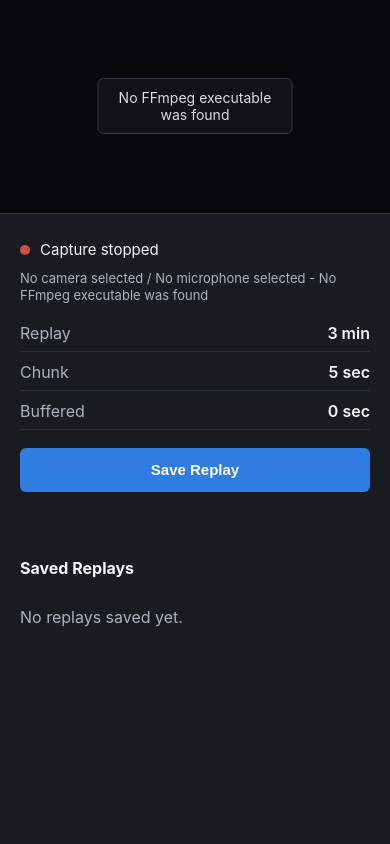
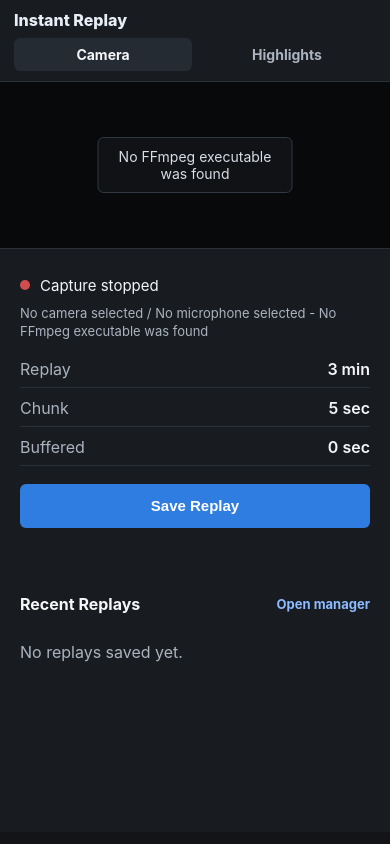
Before and after one commit to OrEsperansa/Sigit-Cam, a FastAPI app: page / in a window 390 px wide. Run offline with FastAPI, Linux system fonts and the light colour scheme; data that the repository does not hold is empty.

Commit message:
Add highlights manager and low-latency capture settings

```diff
--- a/app/config.py
+++ b/app/config.py
@@ -18,6 +18,13 @@ def _int_env(name: str, default: int) -> int:
     return int(value)
 
 
+def _path_env(name: str) -> Path | None:
+    value = os.getenv(name)
+    if value is None or value.strip() == "":
+        return None
+    return Path(value)
+
+
 @dataclass(frozen=True)
 class Settings:
     host: str = os.getenv("HOST", "0.0.0.0")
@@ -28,6 +35,7 @@ class Settings:
     video_device: str = os.getenv("VIDEO_DEVICE", "")
     audio_device: str = os.getenv("AUDIO_DEVICE", "")
     rtsp_url: str = os.getenv("RTSP_URL", "")
+    rtsp_transport: str = os.getenv("RTSP_TRANSPORT", "tcp").lower()
 
     replay_minutes: int = _int_env("REPLAY_MINUTES", 3)
     max_buffer_minutes: int = _int_env("MAX_BUFFER_MINUTES", 5)
@@ -35,12 +43,17 @@ class Settings:
     video_resolution: str = os.getenv("VIDEO_RESOLUTION", "1920x1080")
     fps: int = _int_env("FPS", 30)
     video_codec: str = os.getenv("VIDEO_CODEC", "libx264")
+    video_pixel_format: str = os.getenv("VIDEO_PIXEL_FORMAT", "auto").lower()
     audio_codec: str = os.getenv("AUDIO_CODEC", "aac")
     ffmpeg_path: str = os.getenv("FFMPEG_PATH", "")
     live_fps: int = _int_env("LIVE_FPS", 8)
     live_width: int = _int_env("LIVE_WIDTH", 960)
     live_jpeg_quality: int = _int_env("LIVE_JPEG_QUALITY", 8)
-    dshow_rtbufsize: str = os.getenv("DSHOW_RTBUFSIZE", "512M")
+    dshow_rtbufsize: str = os.getenv("DSHOW_RTBUFSIZE", "32M")
+    low_latency_capture: bool = os.getenv("LOW_LATENCY_CAPTURE", "1").lower() not in {"0", "false", "no"}
+    replay_finalize_wait_seconds: int = _int_env("REPLAY_FINALIZE_WAIT_SECONDS", 7)
+    replay_audio_mode: str = os.getenv("REPLAY_AUDIO_MODE", "repair").lower()
+    replay_backup_dir: Path | None = _path_env("REPLAY_BACKUP_DIR")
 
     data_dir: Path = BASE_DIR / "data"
     chunk_dir: Path = BASE_DIR / "data" / "chunks"
--- a/app/main.py
+++ b/app/main.py
@@ -12,7 +12,7 @@ from fastapi.staticfiles import StaticFiles
 from fastapi.templating import Jinja2Templates
 
 from .config import settings
-from .ffmpeg import CaptureProcess, cleanup_old_chunks, discover_ffmpeg_path, ffmpeg_discovery_error, list_dshow_devices, recent_chunks, save_replay
+from .ffmpeg import CaptureProcess, ReplaySaveResult, cleanup_old_chunks, discover_ffmpeg_path, ffmpeg_discovery_error, list_dshow_devices, recent_chunks, save_replay
 
 
 logging.basicConfig(level=logging.INFO, format="%(asctime)s %(levelname)s %(name)s: %(message)s")
@@ -22,7 +22,7 @@ APP_VERSION = "mjpeg-live-v3"
 templates = Jinja2Templates(directory=str(Path(__file__).resolve().parent / "templates"))
 capture = CaptureProcess(settings)
 replay_lock = asyncio.Lock()
-replay_task: asyncio.Task[Path] | None = None
+replay_task: asyncio.Task[ReplaySaveResult] | None = None
 
 
 async def cleanup_loop() -> None:
@@ -73,6 +73,16 @@ async def index(request: Request):
         },
     )
 
+
+@app.get("/highlights", response_class=HTMLResponse)
+async def highlights(request: Request):
+    return templates.TemplateResponse(
+        "highlights.html",
+        {
+            "request": request,
+            "app_version": APP_VERSION,
+        },
+    )
 
 @app.get("/api/status")
 async def status():
@@ -181,10 +191,16 @@ async def create_replay():
             deduplicated = True
 
     try:
-        output = await replay_task
+        result = await replay_task
     except Exception as exc:
         raise HTTPException(status_code=409, detail=str(exc)) from exc
-    return {"file": output.name, "url": f"/replays/{output.name}", "deduplicated": deduplicated}
+    return {
+        "file": result.output.name,
+        "url": f"/replays/{result.output.name}",
+        "deduplicated": deduplicated,
+        "backup_file": str(result.backup_path) if result.backup_path else None,
+        "backup_error": result.backup_error,
+    }
 
 
 @app.get("/api/replays")
--- a/app/static/styles.css
+++ b/app/static/styles.css
@@ -12,12 +12,56 @@
 body {
   margin: 0;
   min-height: 100vh;
+  background: #121417;
+}
+
+.top-nav {
+  display: flex;
+  align-items: center;
+  justify-content: space-between;
+  min-height: 56px;
+  padding: 0 20px;
+  border-bottom: 1px solid #2a3038;
+  background: #181c21;
+}
+
+.brand,
+.nav-link,
+.text-link,
+.download-link {
+  color: #e7eef7;
+  text-decoration: none;
+}
+
+.brand {
+  font-size: 16px;
+  font-weight: 800;
+}
+
+.nav-links {
+  display: flex;
+  align-items: center;
+  gap: 6px;
+}
+
+.nav-link {
+  padding: 8px 12px;
+  border-radius: 6px;
+  color: #aab3bf;
+  font-size: 14px;
+  font-weight: 700;
+}
+
+.nav-link:hover,
+.nav-link.active {
+  background: #252b33;
+  color: #f4f6f8;
 }
 
 .shell {
   display: grid;
   grid-template-columns: minmax(0, 1fr) 340px;
-  min-height: 100vh;
+  min-height: calc(100vh - 56px);
 }
 
 .viewer {
@@ -141,14 +201,46 @@ button:disabled {
   color: #c7d0da;
 }
 
+h1,
+h2,
+p {
+  overflow-wrap: anywhere;
+}
+
+h1 {
+  margin: 0;
+  font-size: 22px;
+}
+
 h2 {
-  margin-top: 28px;
+  margin: 0;
   font-size: 16px;
 }
 
-.replay-list {
+.panel-heading-row,
+.highlight-list-header {
+  display: flex;
+  align-items: center;
+  justify-content: space-between;
+  gap: 12px;
+  margin-top: 28px;
+}
+
+.text-link,
+.download-link {
+  color: #8dbbff;
+  font-size: 13px;
+  font-weight: 700;
+}
+
+.replay-list,
+.highlight-list {
   display: grid;
   gap: 8px;
+}
+
+.replay-list {
+  margin-top: 12px;
 }
 
 .replay {
@@ -169,17 +262,125 @@ h2 {
   color: #aab3bf;
 }
 
+.highlights-shell {
+  display: grid;
+  grid-template-columns: minmax(0, 1fr) 380px;
+  min-height: calc(100vh - 56px);
+}
+
+.highlight-player-section {
+  position: relative;
+  display: grid;
+  align-content: start;
+  gap: 16px;
+  padding: 20px;
+  background: #07090b;
+}
+
+.highlight-player {
+  max-height: calc(100vh - 180px);
+}
+
+.highlight-empty {
+  display: grid;
+  place-items: center;
+  min-height: 320px;
+  border: 1px solid #272d35;
+  background: #0d1014;
+  color: #aab3bf;
+  text-align: center;
+}
+
+.highlight-details {
+  display: grid;
+  gap: 6px;
+}
+
+.highlight-details p {
+  margin: 0;
+  color: #aab3bf;
+}
+
+.highlight-list-panel {
+  border-left: 1px solid #2a3038;
+  padding: 20px;
+}
+
+.highlight-list-header {
+  margin-top: 0;
+  margin-bottom: 16px;
+}
+
+.highlight-item {
+  display: grid;
+  grid-template-columns: minmax(0, 1fr) auto;
+  align-items: center;
+  gap: 10px;
+  padding: 10px;
+  border: 1px solid #2a3038;
+  border-radius: 6px;
+}
+
+.highlight-item.selected {
+  border-color: #2f7de1;
+  background: #1d2530;
+}
+
+.highlight-select {
+  display: grid;
+  gap: 4px;
+  min-width: 0;
+  min-height: 0;
+  padding: 0;
+  border: 0;
+  background: transparent;
+  color: inherit;
+  text-align: left;
+}
+
+.highlight-name {
+  color: #f4f6f8;
+  font-size: 14px;
+  font-weight: 700;
+  overflow-wrap: anywhere;
+}
+
+.highlight-info {
+  color: #aab3bf;
+  font-size: 12px;
+}
+
 @media (max-width: 900px) {
-  .shell {
-    grid-template-columns: 1fr;
+  .top-nav {
+    align-items: stretch;
+    flex-direction: column;
+    gap: 8px;
+    padding: 10px 14px;
   }
 
-  .panel {
+  .nav-links {
+    width: 100%;
+  }
+
+  .nav-link {
+    flex: 1;
+    text-align: center;
+  }
+
+  .shell,
+  .highlights-shell {
+    grid-template-columns: 1fr;
+    min-height: calc(100vh - 94px);
+  }
+
+  .panel,
+  .highlight-list-panel {
     border-left: 0;
     border-top: 1px solid #2a3038;
   }
 
-  img {
+  img,
+  .highlight-player {
     max-height: 60vh;
   }
 }
--- a/app/templates/index.html
+++ b/app/templates/index.html
@@ -7,7 +7,15 @@
     <link rel="stylesheet" href="/static/styles.css" />
   </head>
   <body>
-    <main class="shell">
+    <nav class="top-nav" aria-label="Primary navigation">
+      <a class="brand" href="/">Instant Replay</a>
+      <div class="nav-links">
+        <a class="nav-link active" href="/">Camera</a>
+        <a class="nav-link" href="/highlights">Highlights</a>
+      </div>
+    </nav>
+
+    <main class="shell camera-shell">
       <section class="viewer">
         <img id="live-image" class="hidden" alt="Live stream" />
         <div id="live-overlay" class="live-overlay">Checking stream</div>
@@ -38,8 +46,11 @@
         <button id="save-button" type="button">Save Replay</button>
         <p id="message" class="message"></p>
 
-        <h2>Saved Replays</h2>
-        <div id="replay-list" class="replay-list"></div>
+        <div class="panel-heading-row">
+          <h2>Recent Replays</h2>
+          <a class="text-link" href="/highlights">Open manager</a>
+        </div>
+        <div id="replay-list" class="replay-list compact"></div>
       </aside>
     </main>
 
```
Also changed, not shown: other parts of app/static/styles.css (+28 -11 lines), app/ffmpeg.py (+149 -30 lines), app/static/highlights.js (added, +117 -0 lines), app/templates/highlights.html (added, +39 -0 lines), README.md, 1 other file.
